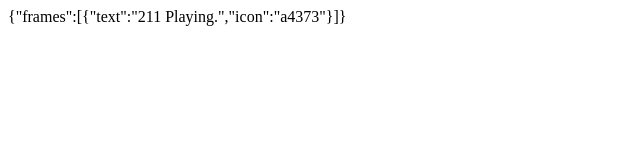
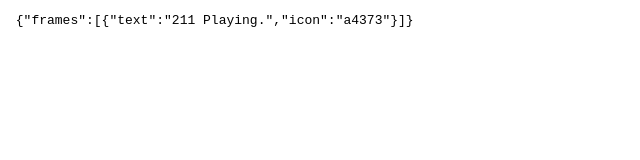
Before and after one commit to DutchDevelop/mirtracker, a plain HTML site: page index.html in a window 1280 px wide. Shown: the whole page, without its empty margins (0-640 px from the left). Drawn offline with nearby package versions, Linux system fonts and the light colour scheme; no server answers.

Commit message:
Update index.html

```diff
--- a/index.html
+++ b/index.html
@@ -3,8 +3,7 @@
     <head>
     <meta charset="utf-8">
         <script type="text/javascript" src="https://code.jquery.com/jquery-3.3.1.min.js"></script>
-        <div id = "container">
-            <div id = "output"> {"frames":[{"text":"211 Playing.","icon":"a4373"}]} </div>
+        <pre id = "output"> {"frames":[{"text":"211 Playing.","icon":"a4373"}]} </div>
         <script type="text/javascript">
             $(document).ready(function(){
 
@@ -45,6 +44,5 @@
                  });
             });
         </script>
-        </div>
     </head>
 </html>
```
Lines whose indentation alone changed are shown as unchanged.
